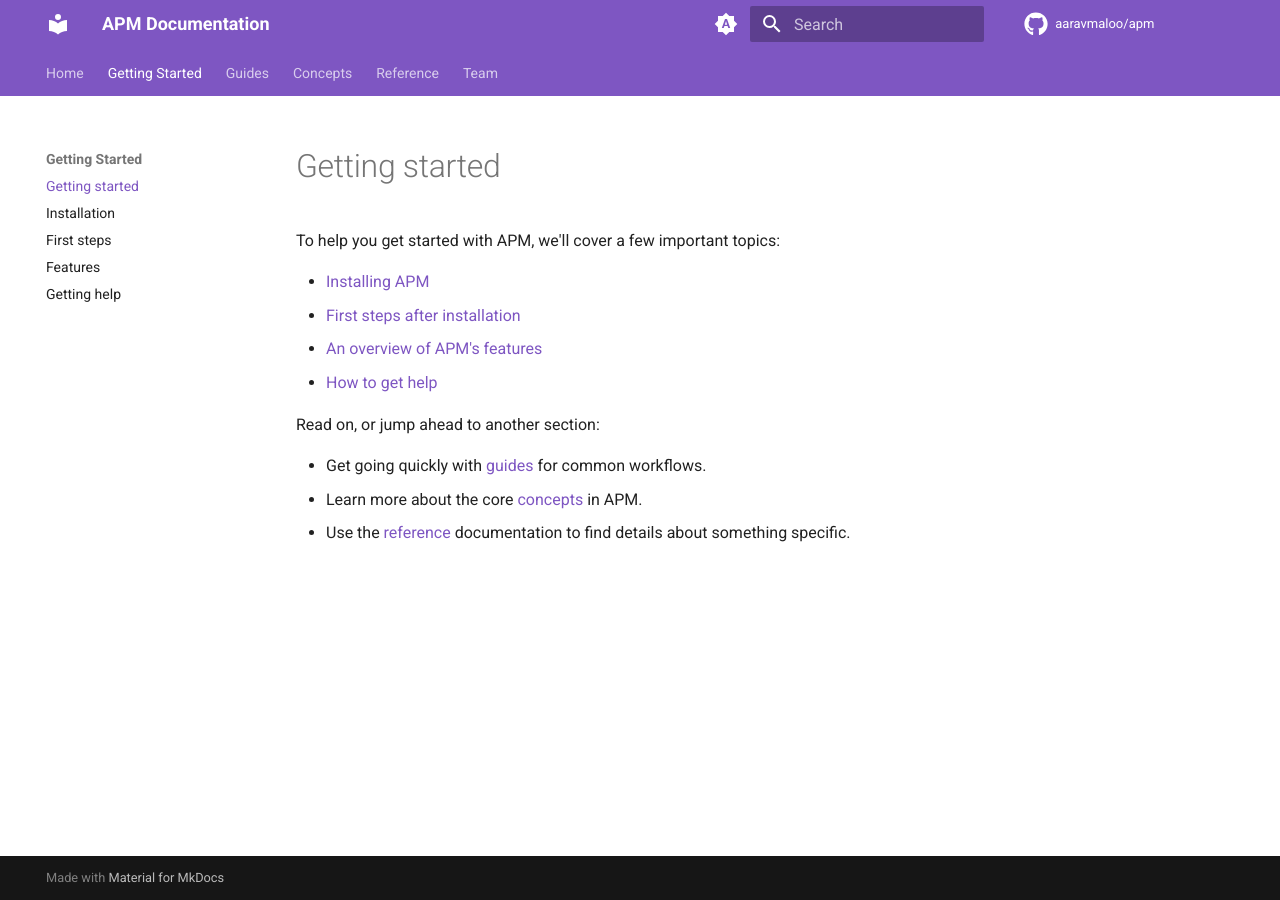
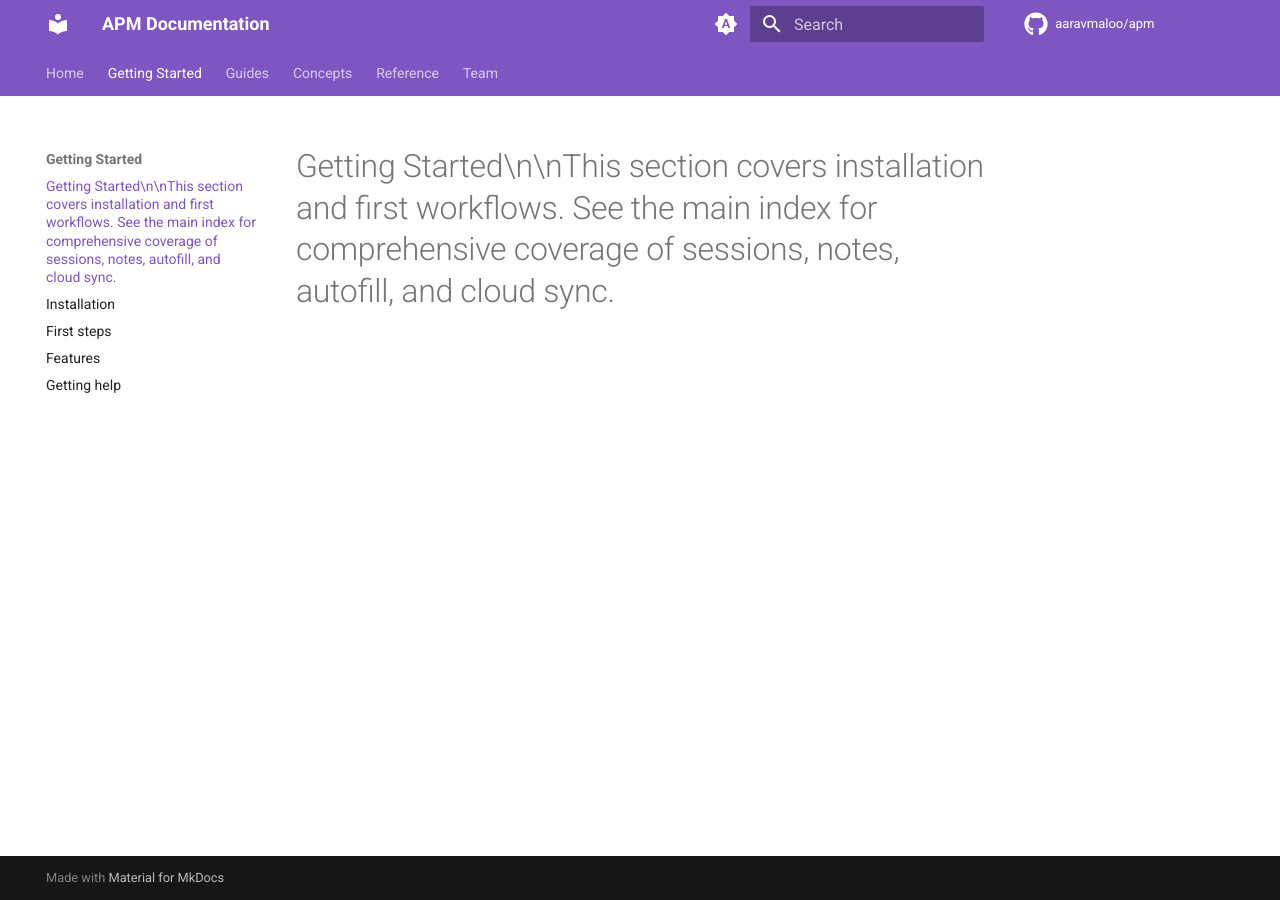
Before and after one commit to aaravmaloo/apm, an MkDocs documentation site: the page built from docs/getting-started/index.md, in a window 1280 px wide. Built offline with MkDocs 1.6.1 and Material for MkDocs 9.7.7, drawn with Linux system fonts in a browser that asks for light colours; comment, search, counter and statistics services are not loaded.

Commit message:
docs: update docs/getting-started/index.md

```diff
--- a/docs/getting-started/index.md
+++ b/docs/getting-started/index.md
@@ -1,14 +1 @@
-# Getting started
-
-To help you get started with APM, we'll cover a few important topics:
-
-- [Installing APM](./installation.md)
-- [First steps after installation](./first-steps.md)
-- [An overview of APM's features](./features.md)
-- [How to get help](./help.md)
-
-Read on, or jump ahead to another section:
-
-- Get going quickly with [guides](../guides/index.md) for common workflows.
-- Learn more about the core [concepts](../concepts/index.md) in APM.
-- Use the [reference](../reference/index.md) documentation to find details about something specific.
+# Getting Started\n\nThis section covers installation and first workflows. See the main index for comprehensive coverage of sessions, notes, autofill, and cloud sync.
```
